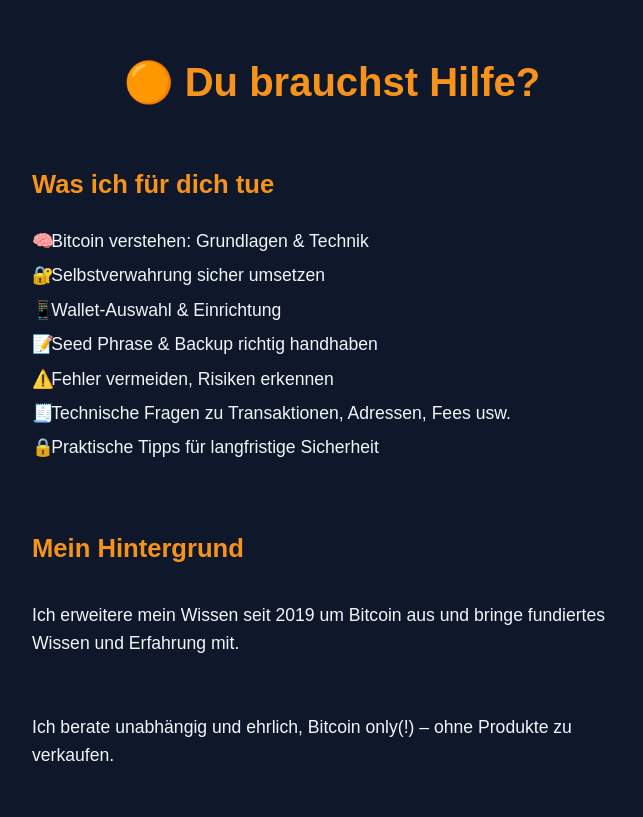
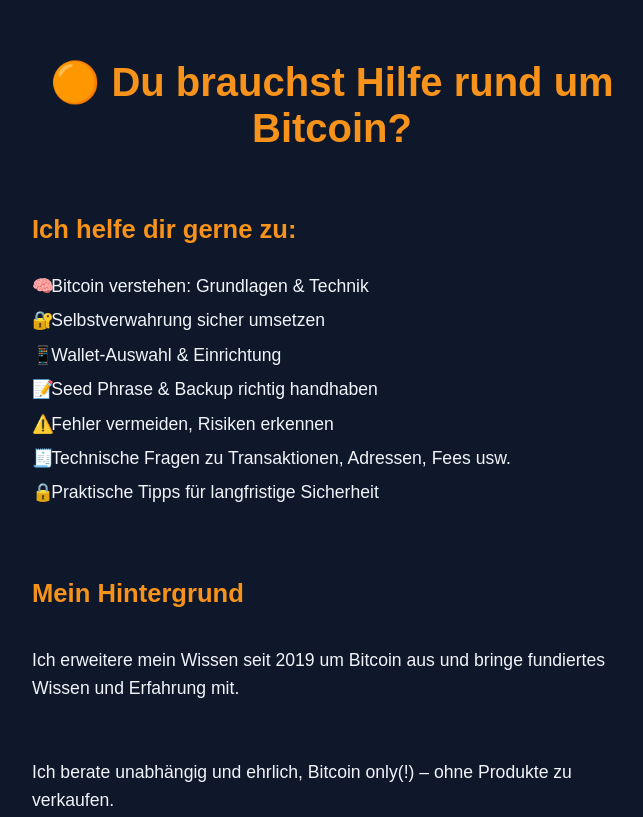
Before and after one commit to PatrickBTC21/Bitcoin, a plain HTML site: page index.html in a window 1280 px wide. Shown: the top 817 px of the page, without its empty margins (308-951 px from the left). Drawn offline with Linux system fonts and the light colour scheme.

Commit message:
Update index.html

```diff
--- a/index.html
+++ b/index.html
@@ -3,7 +3,7 @@
 <head>
 <meta charset="UTF-8" />
 <meta name="viewport" content="width=device-width, initial-scale=1" />
-<title>Bitcoin Beratung & Hilfe</title>
+<title>Bitcoin Consulting</title>
 <style>
   *, *::before, *::after {
     box-sizing: border-box;
@@ -119,9 +119,9 @@
 </style>
 </head>
 <body>
-  <h1>🟠 Du brauchst Hilfe?</h1>
+  <h1>🟠 Du brauchst Hilfe rund um Bitcoin?</h1>
 
-  <h2>Was ich für dich tue</h2>
+  <h2>Ich helfe dir gerne zu:</h2>
   <ul>
     <li data-emoji="🧠"> Bitcoin verstehen: Grundlagen & Technik</li>
     <li data-emoji="🔐"> Selbstverwahrung sicher umsetzen</li>
```
